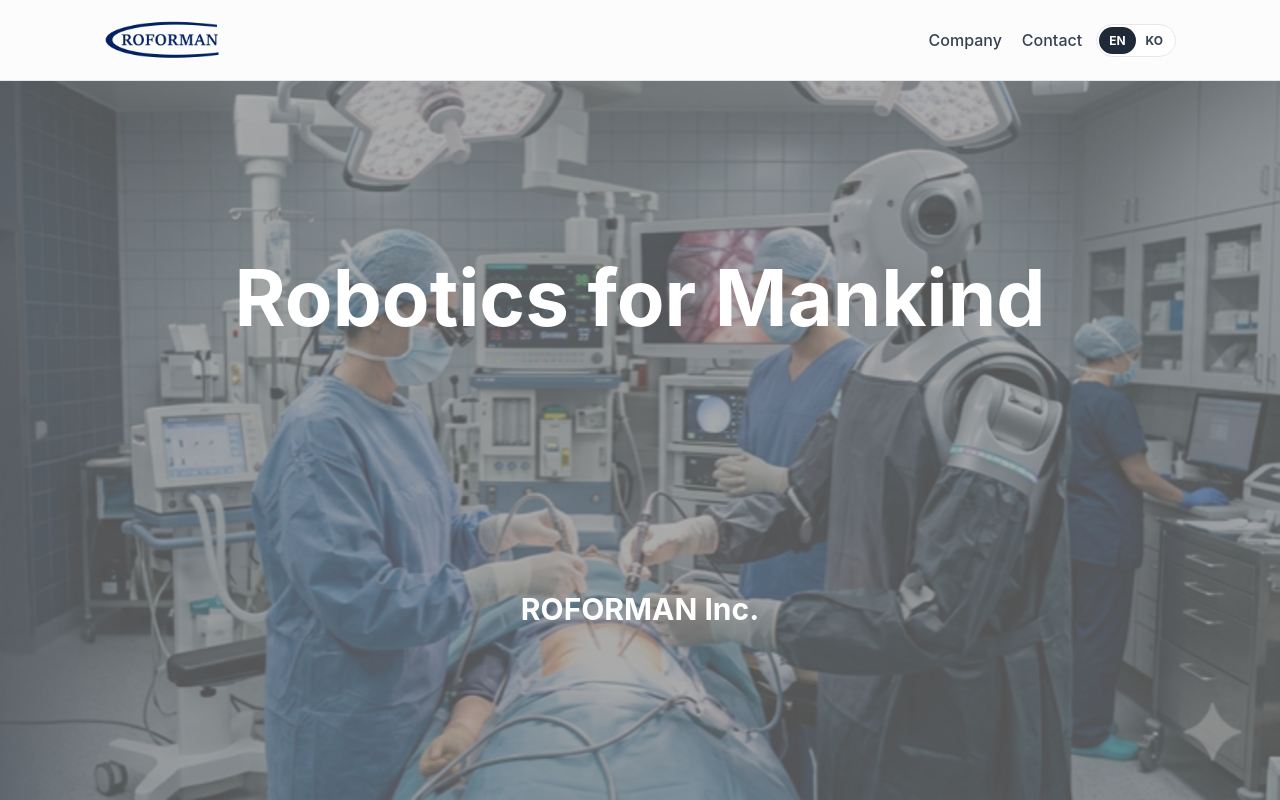
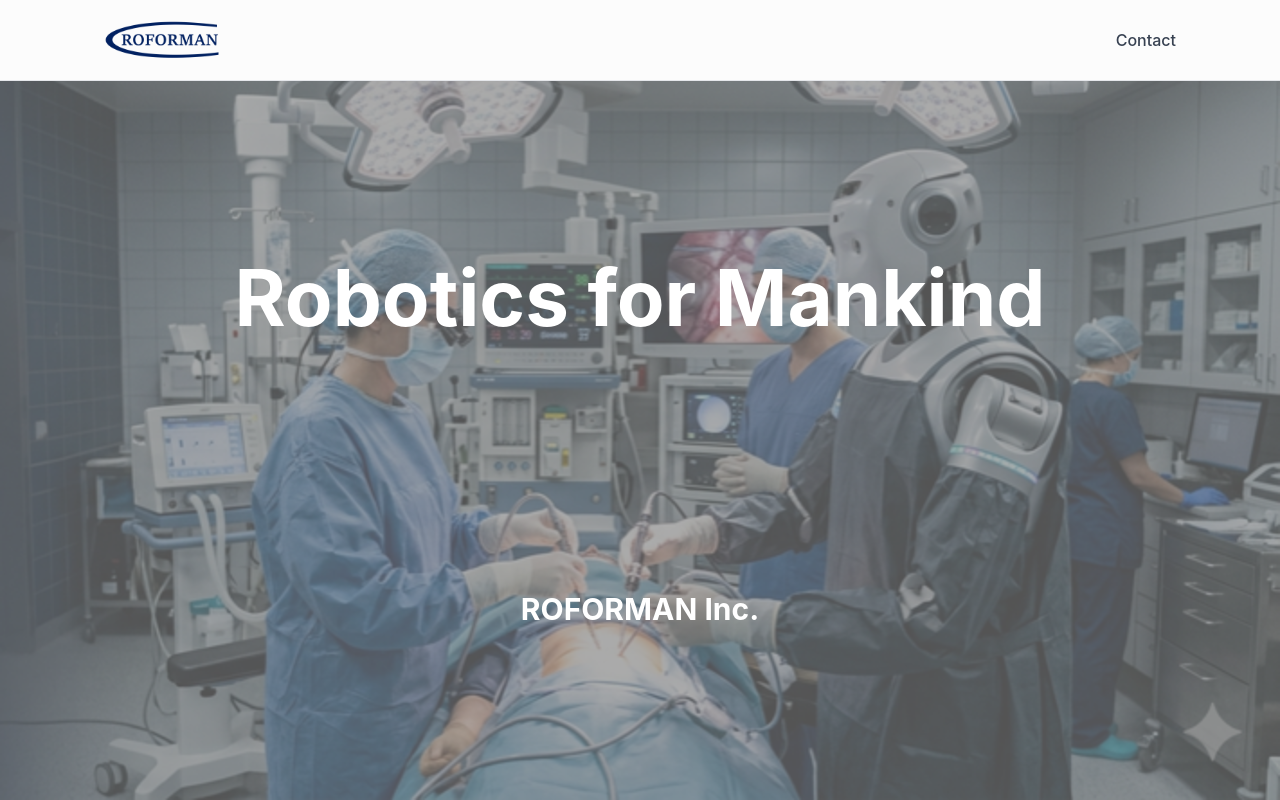
Before and after one commit to roforman/roforman.github.io, a Next.js app: page / in a window 1280 px wide. Shown: the top 800 px of the page. Built offline with nearby package versions, Linux system fonts and the light colour scheme; a web font is replaced by a local one.

Commit message:
style: 헤더에서 회사 탭 및 언어 버튼 제거

```diff
--- a/src/components/layout/SiteHeader.tsx
+++ b/src/components/layout/SiteHeader.tsx
@@ -7,7 +7,7 @@
 import styles from '@/styles/header.module.css'
 
 export default function SiteHeader() {
-  const { lang, setLang, t } = useI18n()
+  const { t } = useI18n()
   const [menuOpen, setMenuOpen] = useState(false)
 
   return (
@@ -30,21 +30,8 @@
             <span className={styles.menuToggleLine} />
           </button>
           <nav className={`${styles.navMenu} ${menuOpen ? styles.navMenuOpen : ''}`}>
-            <Link href="/company/" onClick={() => setMenuOpen(false)}>{t('header.company')}</Link>
             <Link href="/contact/" onClick={() => setMenuOpen(false)}>{t('header.contact')}</Link>
           </nav>
-          <div className={styles.langSwitch} role="group" aria-label={t('header.langLabel')}>
-            {(['en', 'ko'] as const).map((l) => (
-              <button
-                key={l}
-                className={`${styles.langBtn} ${lang === l ? styles.langBtnActive : ''}`}
-                onClick={() => setLang(l)}
-                aria-pressed={lang === l}
-              >
-                {l.toUpperCase()}
-              </button>
-            ))}
-          </div>
         </div>
       </div>
     </header>
```
